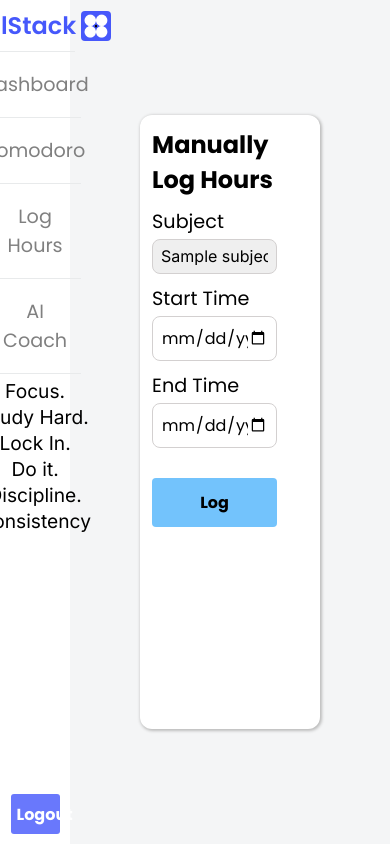
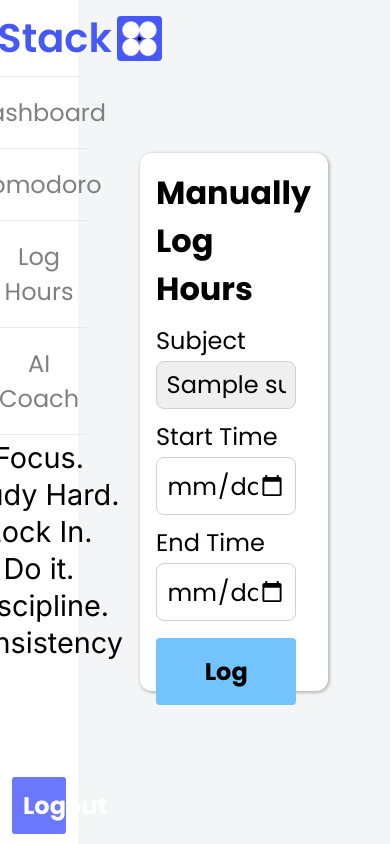
Before and after one commit to pkc0des/SkillStack, a Django app: page /log_hours in a window 390 px wide. Run offline with Django 5.2, Linux system fonts and the light colour scheme; a user stored in the database is signed in; tables that the repository leaves empty hold one stand-in row (values such as "Sample post").

Commit message:
Updated various classes/elements to use relative units for responsive design

```diff
--- a/study/static/study/layout.css
+++ b/study/static/study/layout.css
@@ -26,7 +26,7 @@ a {
     flex-direction: column;
     align-items: center;
     height: 100%;
-    width: 18%;
+    width: 20%;
     background-color: var(--card);
 }
 
@@ -48,7 +48,7 @@ a {
     font-family: "Poppins", sans-serif;
     font-weight: 600;
     color: var(--text);
-    font-size: 24px;
+    font-size: 2.5rem;
     margin: 0px;
     padding: 0px;
 }
@@ -58,8 +58,8 @@ a {
 }
 
 .navbar .title-container .logo {
-    width: 30px;
-    height: 30px;
+    width: 45px;
+    height: 45px;
     border-radius: 4px;
 }
 
@@ -86,7 +86,7 @@ a {
 }
 
 .navbar .option-container .option .option-name {
-    font-size: 1.2em;
+    font-size: 1.5rem;
     font-family: var(--font-primary);
     color: gray;
     margin: 0px;
@@ -105,10 +105,10 @@ a {
 
 .navbar .button-container button {
     width: 70%;
-    height: 40px;
     font-family: "Poppins", sans-serif;
 
-    font-size: 16px;
+    font-size: 1.5rem;
+    padding: 0.7rem;
     font-weight: bold;
     border-radius: 3px;
     color: white;
@@ -145,7 +145,7 @@ a {
 
 .navbar .motivation-list .motivational-words-list li {
     font-family: var(--font-secondary);
-    font-size: 1.2em;
+    font-size: 1.8rem;
     margin: 0px;
 
 }
--- a/study/static/study/log_hours.css
+++ b/study/static/study/log_hours.css
@@ -4,17 +4,17 @@
     display: flex;
     flex-direction: column;
     width: 40%;
-    height: 70%;
+    height: 60%;
     margin: auto;
     background-color: var(--card);
-    padding: 12px;
+    padding: 1rem;
     border-radius: 12px;
     box-shadow: var(--card-shadow);
 }
 
 .log-card .header {
     font-family: var(--font-primary);
-    font-size: 1.5em;
+    font-size: 2rem;
     margin: 0px;
     margin-bottom: 10px;
 }
@@ -36,25 +36,25 @@
 
 .log-card .log-form .field label {
     font-family: var(--font-primary);
-    font-size: 1.2em;
+    font-size: 1.5rem;
     margin: 0px;
 }
 
 .log-card .log-form .field select {
-    font-size: 1em;
-    width: 80%;
-    font-family: var(--font-secondary);
+    font-size: 1.5rem;
+    width: 90%;
+    font-family: var(--font-primary);
     border-radius: 8px;
-    padding: 8px;
+    padding: 0.6rem;
     appearance: none;
     border: 1px solid rgb(211, 208, 208);
     box-sizing: border-box;
 }
 
 .log-card .log-form .field input {
-    width: 80%;
-    font-size: 1em;
-    padding: 8px;
+    width: 90%;
+    font-size: 1.5rem;
+    padding: 0.6rem;
     border-radius: 8px;
     border: 1px solid rgb(211, 208, 208);
     font-family: var(--font-primary);
@@ -62,11 +62,11 @@
 }
 
 .log-card .log-form .submit-btn {
-    width: 80%;
+    width: 90%;
     background-color: hsl(205, 96%, 72%);
-    padding: 12px;
-    margin-top: 20px;
-    font-size: 1em;
+    padding: 1rem;
+    margin-top: 0.4rem;
+    font-size: 1.5rem;
     font-family: var(--font-primary);
     font-weight: bold;
     border-radius: 4px;
```
Also changed, not shown: study/static/study/dashboard.css (+4 -4 lines), study/static/study/pomodoro.css (+8 -6 lines).
